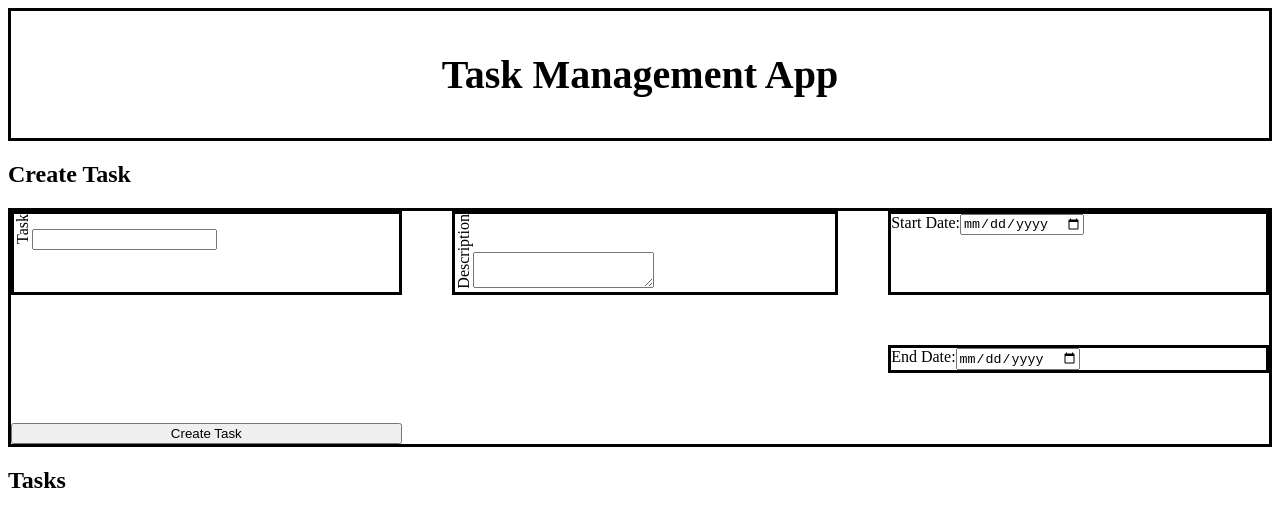
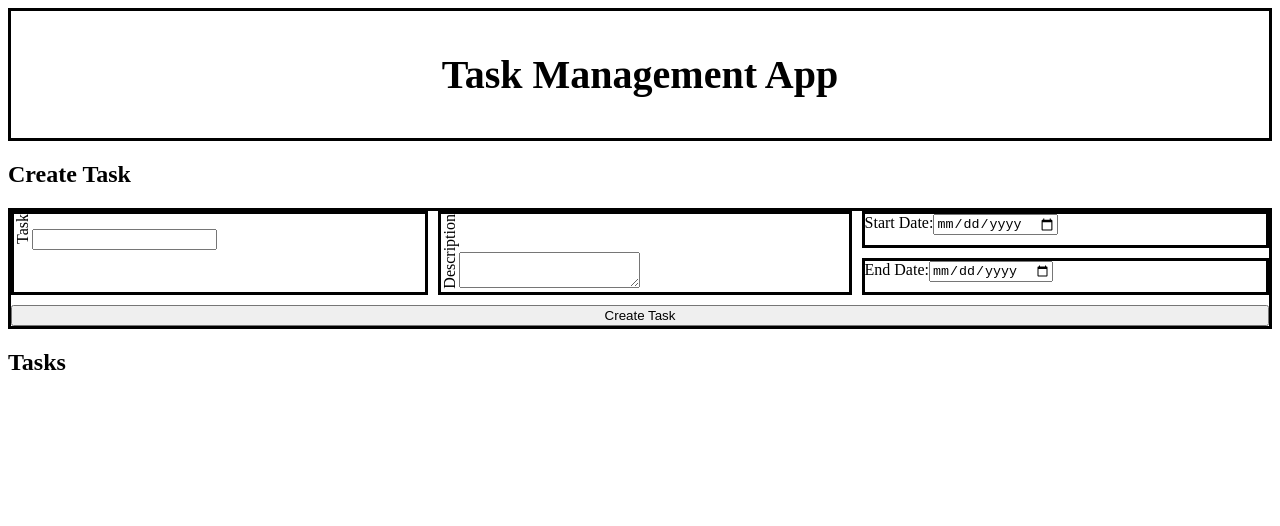
Before and after one commit to sinnedchan/Task-Management, a React (Vite) app: page / in a window 1280 px wide. Shown: the top 526 px of the page. Built offline with nearby package versions, Linux system fonts and the light colour scheme.

Commit message:
grid implemented

```diff
--- a/src/Form.css
+++ b/src/Form.css
@@ -1,17 +1,22 @@
 .createtaskbox {
   display: grid;
-  column-gap: 50px;
-  row-gap: 50px;
+  grid-template-columns: auto;
+  gap: 10px;
 }
 .taskinputgrid1 {
+  align-items: center;
   grid-column-start: 1;
   grid-column-end: 1;
+  grid-row-start: 1;
+  grid-row-end: 3;
   border: solid;
 }
 
 .descriptioninputgrid2 {
   grid-column-start: 2;
   grid-column-end: 2;
+  grid-row-start: 1;
+  grid-row-end: 3;
   border: solid;
 }
 
@@ -27,6 +32,11 @@
   border: solid;
 }
 
+.createbutton {
+  grid-column-start: 1;
+  grid-column-end: 4;
+  grid-row-start: 3;
+}
 .tasklabel {
   writing-mode: tb-rl;
   transform: rotate(180deg);
--- a/src/Form.tsx
+++ b/src/Form.tsx
@@ -80,7 +80,9 @@ const TaskForm: React.FC<TaskFormProps> = ({
         />
       </div>
 
-      <button type="submit">Create Task</button>
+      <button className="createbutton" type="submit">
+        Create Task
+      </button>
     </form>
   );
 };
```
